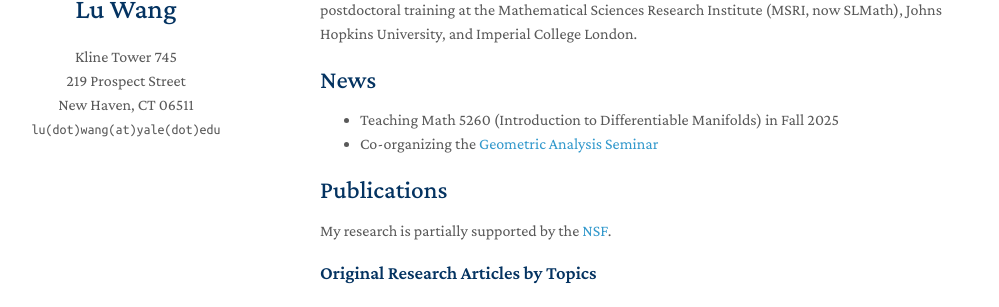
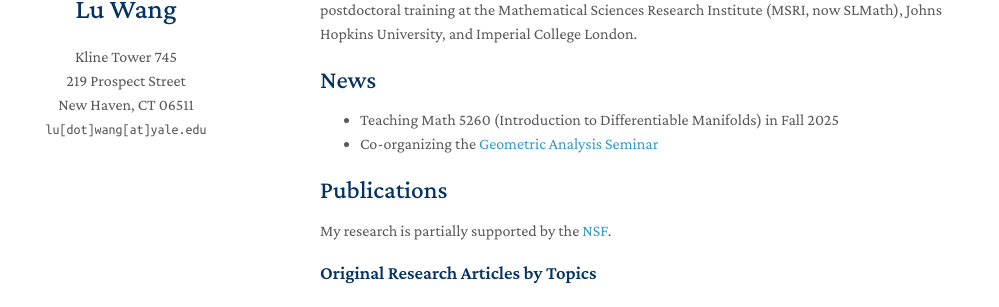
Before and after one commit to drwanglu/drwanglu.github.io, a Jekyll site: the page built from index.md, in a window 1280 px wide. Shown: the part 251-558 px from the top of the page, without its empty margins (150-1149 px from the left). Built offline with Jekyll 4.4.1, drawn with Linux system fonts in a browser that asks for light colours; a style sheet for code colours, icons or effects is not loaded; our own code applies the rules of GitHub Pages for plain Markdown files.

Commit message:
Update _config.yml

```diff
--- a/_config.yml
+++ b/_config.yml
@@ -1,7 +1,7 @@
 # Basic Information
 title: Lu Wang
 affiliation: Kline Tower 745 <br> 219 Prospect Street <br> New Haven, CT 06511
-email: lu(dot)wang(at)yale(dot)edu
+email: lu[dot]wang[at]yale.edu
 
 # Search Engine Optimization (SEO)
 # The following information is used to improve the website traffic from search engines, e.g., Google.
```
